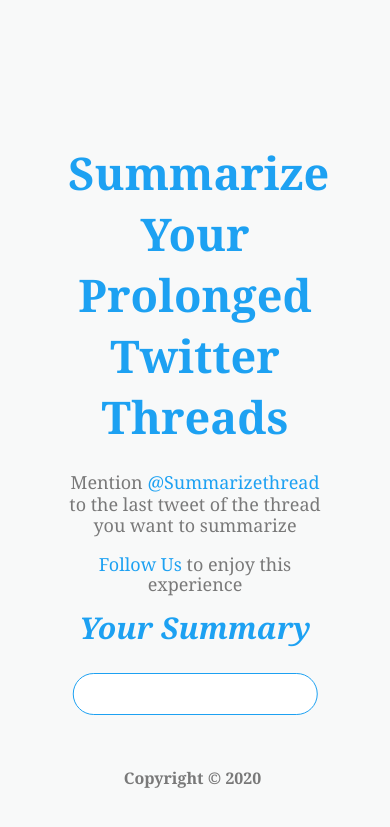
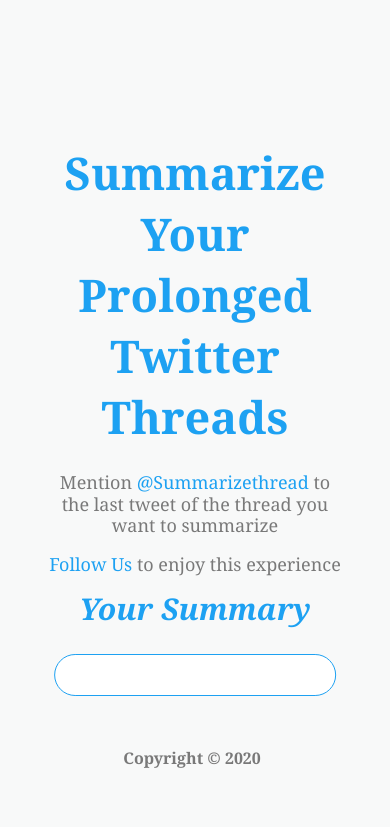
Before and after one commit to Emekaborisama/summarizerapi, a Flask app: template templates/index.html in a window 390 px wide. Shown: the top 827 px of the page. Run offline with Flask 2, Linux system fonts and the light colour scheme; the template is opened without the code that fills it, so the values that code supplies are empty.

Commit message:
Update index.html

```diff
--- a/templates/index.html
+++ b/templates/index.html
@@ -115,6 +115,9 @@
 
         }
       @media (max-width: 700px){
+          #content{
+              width:77%;
+          }
           h1{
               font-size: 45px;
           }
```
